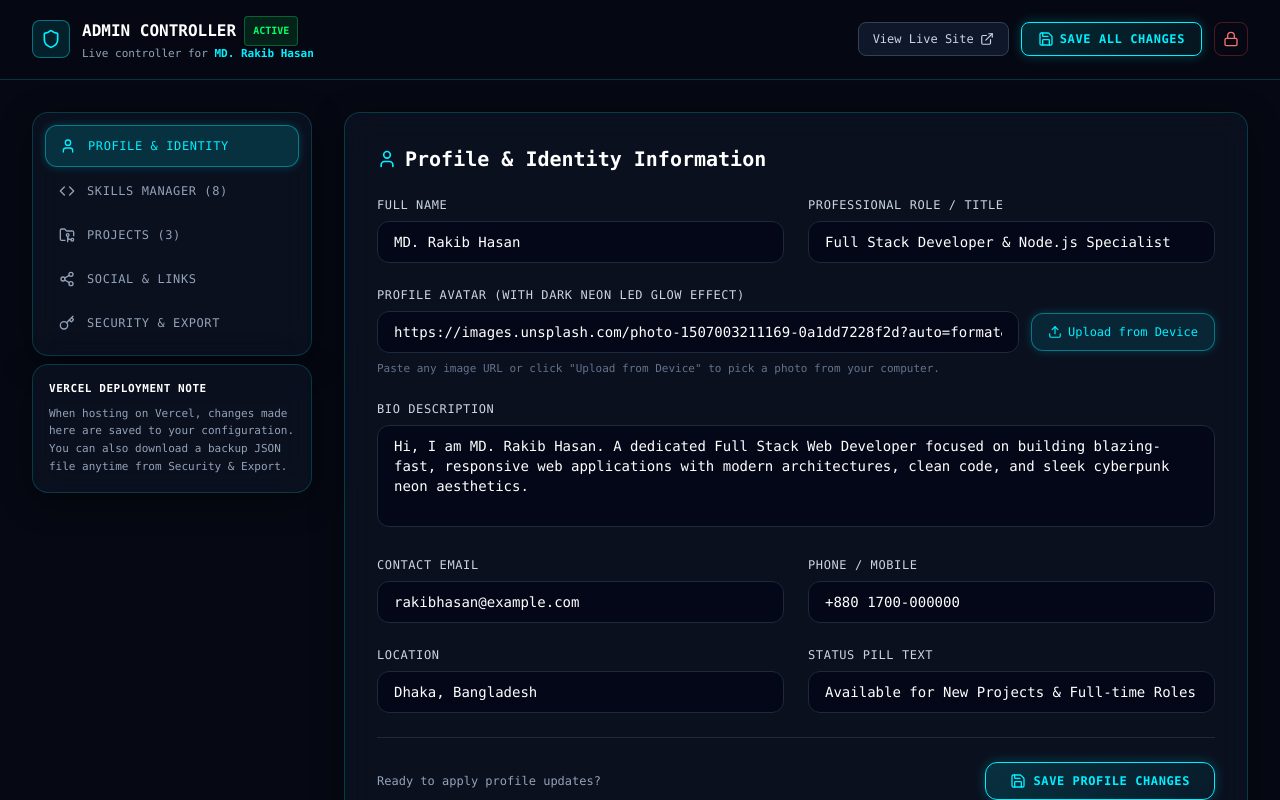
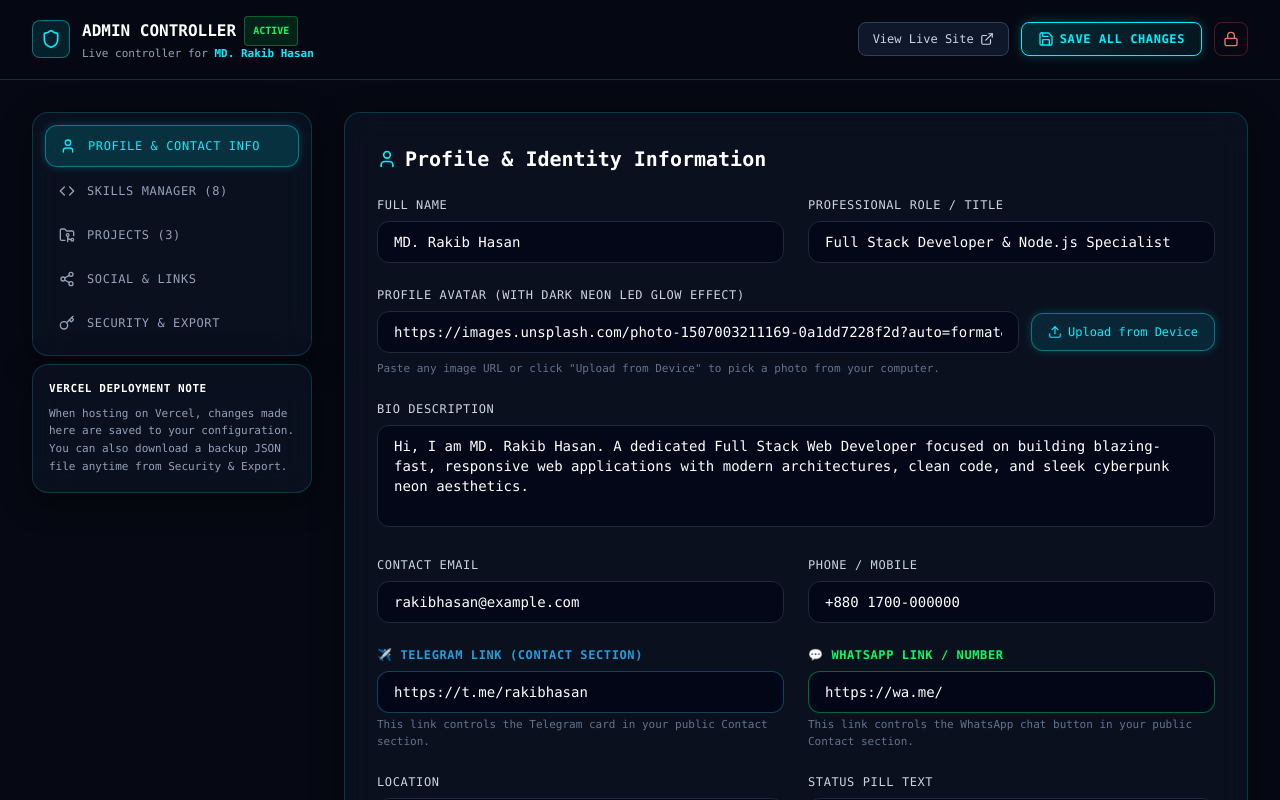
Before and after one commit to rakibhosenroki-star/rakib-portfolio, a Next.js app: page /admin in a window 1280 px wide. Both pictures are taken after typing "Sample123" into the empty fields and a click on the button "AUTHENTICATE & ENTER". Shown: the top 800 px of the page. Built offline with nearby package versions, Linux system fonts and the light colour scheme.

Commit message:
Add Telegram and WhatsApp directly inside Profile & Contact admin tab

```diff
--- a/app/admin/page.tsx
+++ b/app/admin/page.tsx
@@ -458,7 +458,7 @@ export default function AdminPage() {
               }`}
             >
               <User className="w-4 h-4" />
-              <span>Profile & Identity</span>
+              <span>Profile & Contact Info</span>
             </button>
 
             <button
@@ -634,6 +634,48 @@ export default function AdminPage() {
                     }
                     className="w-full px-4 py-2.5 rounded-xl bg-slate-950/80 border border-slate-800 text-white font-mono text-sm focus:border-[#00f0ff] focus:outline-none"
                   />
+                </div>
+
+                <div>
+                  <label className="block text-xs font-mono text-[#229ED9] uppercase tracking-wider mb-2 flex items-center space-x-1.5 font-bold">
+                    <span>✈️ Telegram Link (Contact Section)</span>
+                  </label>
+                  <input
+                    type="text"
+                    placeholder="https://t.me/yourusername"
+                    value={data.socials?.telegram || ""}
+                    onChange={(e) =>
+                      setData({
+                        ...data,
+                        socials: { ...data.socials, telegram: e.target.value },
+                      })
+                    }
+                    className="w-full px-4 py-2.5 rounded-xl bg-slate-950/80 border border-[#229ED9]/40 text-white font-mono text-sm focus:border-[#229ED9] focus:outline-none focus:ring-1 focus:ring-[#229ED9]"
+                  />
+                  <p className="mt-1 text-[11px] font-mono text-slate-500">
+                    This link controls the Telegram card in your public Contact section.
+                  </p>
+                </div>
+
+                <div>
+                  <label className="block text-xs font-mono text-[#00ff66] uppercase tracking-wider mb-2 flex items-center space-x-1.5 font-bold">
+                    <span>💬 WhatsApp Link / Number</span>
+                  </label>
+                  <input
+                    type="text"
+                    placeholder="https://wa.me/8801700000000"
+                    value={data.socials?.whatsapp || ""}
+                    onChange={(e) =>
+                      setData({
+                        ...data,
+                        socials: { ...data.socials, whatsapp: e.target.value },
+                      })
+                    }
+                    className="w-full px-4 py-2.5 rounded-xl bg-slate-950/80 border border-[#00ff66]/40 text-white font-mono text-sm focus:border-[#00ff66] focus:outline-none focus:ring-1 focus:ring-[#00ff66]"
+                  />
+                  <p className="mt-1 text-[11px] font-mono text-slate-500">
+                    This link controls the WhatsApp chat button in your public Contact section.
+                  </p>
                 </div>
 
                 <div>
```
